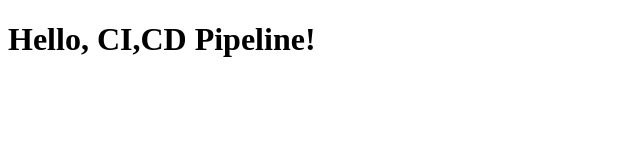
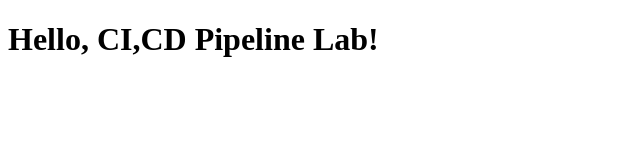
Before and after one commit to VishalB-2k3/MyNewWebApp, a plain HTML site: page index.html in a window 1280 px wide. Shown: the whole page, without its empty margins (0-640 px from the left). Drawn offline with Linux system fonts and the light colour scheme.

Commit message:
Updated greets sms

```diff
--- a/index.html
+++ b/index.html
@@ -4,6 +4,6 @@
     <title>My Web Application</title>
   </head>
   <body>
-    <h1>Hello, CI,CD Pipeline!</h1>
+    <h1>Hello, CI,CD Pipeline Lab!</h1>
   </body>
 </html>
```
